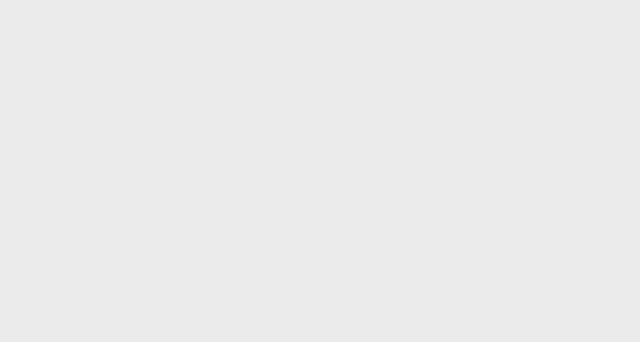
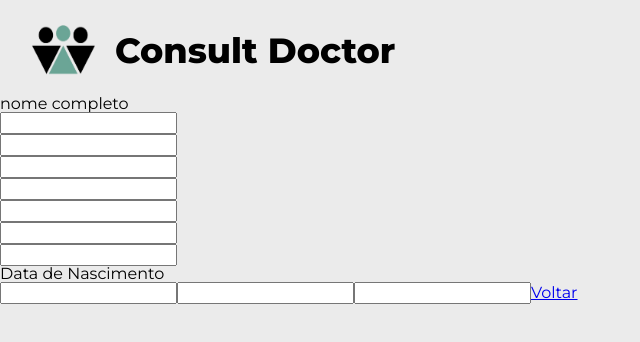
Before and after one commit to rizinho/TCC-parte2, a Next.js app: page /Cadastro in a window 1280 px wide. Shown: the top 342 px of the page, without its empty margins (0-640 px from the left). Built offline with nearby package versions, Linux system fonts and the light colour scheme.

Commit message:
bteste3
cad

```diff
--- a/src/app/Cadastro/cadastro.module.css
+++ b/src/app/Cadastro/cadastro.module.css
@@ -0,0 +1,36 @@
+.header{
+    display: flex;
+    align-items: center;
+    justify-content:space-between;
+    min-height: 90px;
+    padding: 5px 29px 1px 20px;
+  }
+
+
+  /*Icon*/
+  .icon{
+   width: 65px;
+   height: 50px;
+   margin-right: 20px;
+   margin-left: 10px;
+  }
+  /*fim Icon*/
+
+  .logo{
+    width: 600px;
+    display: flex;
+    align-items: center;
+  }
+
+  /*txt*/
+
+  .txtLog{
+    font-weight: 800;
+   font-size: 35px;
+  }
+
+  /* Input */
+
+  .info{
+    align-items: center;
+  }
--- a/src/app/Cadastro/page.tsx
+++ b/src/app/Cadastro/page.tsx
@@ -1,91 +1,79 @@
-import styles from './cadastro.module.css'
-import Link from 'next/link';
-import React, { useState } from 'react';
+import styles from "./cadastro.module.css"
+import Image from "next/image";
+import Link from "next/link"
 
-export default function Cadastro(){
+export default function Cadastro() {
 
-const CadastroUsuario = () => {
-  const [nomeCompleto, setNomeCompleto] = useState('');
-  const [email, setEmail] = useState('');
-  const [cpf, setCpf] = useState('');
-  const [telefone, setTelefone] = useState('');
-  const [cidade, setCidade] = useState('');
-  const [estado, setEstado] = useState('');
-  const [dataNascimento, setDataNascimento] = useState('');
-  const [genero, setGenero] = useState('');
 
-  const handleSubmit = (event: React.FormEvent<HTMLFormElement>): void => {
-    event.preventDefault();
-    // Aqui você pode adicionar a lógica para enviar os dados para o backend
-    console.log('Dados do formulário:', {
-      nomeCompleto,
-      email,
-      cpf,
-      telefone,
-      cidade,
-      estado,
-      dataNascimento,
-      genero
-    });
+  return(
 
-  };
 
-  return (
-    <div style={{ backgroundColor: '#72b6a4', opacity:'50%' , minHeight: '100vh', display: 'flex', flexDirection: 'column' }}>
-      <header style={{ backgroundColor: '#72b6a4', padding: '20px', textAlign: 'center' }}>
-        <h1>Cadastro de Usuário</h1>
-      </header>
-      <div style={{ flex: '1', display: 'flex', justifyContent: 'center', alignItems: 'center' }}>
-        <form onSubmit={handleSubmit} style={{ backgroundColor: 'rgba(255, 255, 255, 0.8)', padding: '40px', borderRadius: '10px', boxShadow: '0 0 10px rgba(0, 0, 0, 0.1)', maxWidth: '400px', width: '100%' }}>
-          <div>
-            <label>Nome Completo:</label>
-            <input type="text" value={nomeCompleto} onChange={(e) => setNomeCompleto(e.target.value)} />
+    <form>
+
+      <div className={styles.header}>
+          <div className={styles.logo}>
+            <Image
+            className={styles.icon}
+            src="/logotcc.png"
+            width={500}
+            height={500}
+            alt="Imagem do logo"
+            />
+            <h1 className={styles.txtLog}>Consult Doctor</h1>
           </div>
-          <div>
-            <label>Email:</label>
-            <input type="email" value={email} onChange={(e) => setEmail(e.target.value)} />
-          </div>
-          <div>
-            <label>CPF:</label>
-            <input type="text" value={cpf} onChange={(e) => setCpf(e.target.value)} />
-          </div>
-          <div>
-            <label>Telefone:</label>
-            <input type="tel" value={telefone} onChange={(e) => setTelefone(e.target.value)} />
-          </div>
-          <div>
-            <label>Cidade:</label>
-            <input type="text" value={cidade} onChange={(e) => setCidade(e.target.value)} />
-          </div>
-          <div>
-            <label>Estado:</label>
-            <select value={estado} onChange={(e) => setEstado(e.target.value)}>
-              <option value="">Selecione o Estado</option>
-              <option value="SP">São Paulo</option>
-              <option value="RJ">Rio de Janeiro</option>
-              <option value="MG">Minas Gerais</option>
-              {/* Adicione mais estados conforme necessário */}
-            </select>
-          </div>
-          <div>
-            <label>Data de Nascimento:</label>
-            <input type="date" value={dataNascimento} onChange={(e) => setDataNascimento(e.target.value)} />
-          </div>
-          <div>
-            <label>Gênero:</label>
-            <select value={genero} onChange={(e) => setGenero(e.target.value)}>
-              <option value="">Selecione o Gênero</option>
-              <option value="masculino">Masculino</option>
-              <option value="feminino">Feminino</option>
-              <option value="outro">Outro</option>
-            </select>
-          </div>
-          <button type="submit">Cadastrar</button>
-        </form>
-      </div>
-      <footer style={{ backgroundColor: '#fff', padding: '20px', textAlign: 'center' }}>
-        &copy; 2024 SeuSite.com - Todos os direitos reservados
-      </footer>
-    </div>
-    )
-}}
+        </div>
+
+      <h1> nome completo </h1>
+
+      <input className={styles.inf}
+             type="text"
+             id="nome"
+
+             /> <br/>
+      <input className={styles.inf}
+             type="text"
+             id="e-mail"
+             /> <br/>
+      <input className={styles.inf}
+             type="text"
+             id="senha"
+             /> <br/>
+      <input className={styles.inf}
+             type="text"
+             id="cpf"
+             /> <br/>
+      <input className={styles.inf}
+             type="text"
+             id="numero de telefone"
+             /> <br/>
+      <input className={styles.inf}
+             type="text"
+             id="cidade"
+             /> <br/>
+      <input className={styles.inf}
+             type="text"
+             id="estado"
+             /> <br/>
+
+      <h1>Data de Nascimento</h1>
+
+      <input className={styles.inf}
+             type="text"
+             id="dia"
+             />
+      <input className={styles.inf}
+             type="text"
+             id="mês"
+             />
+      <input className={styles.inf}
+             type="text"
+             id="ano"
+             />
+
+
+      <Link href="/">Voltar</Link>
+    </form>
+
+
+  );
+}
```
Also changed, not shown: package.json (+4 -4 lines), 2 other files (tests, documents, lock files or other folders).
